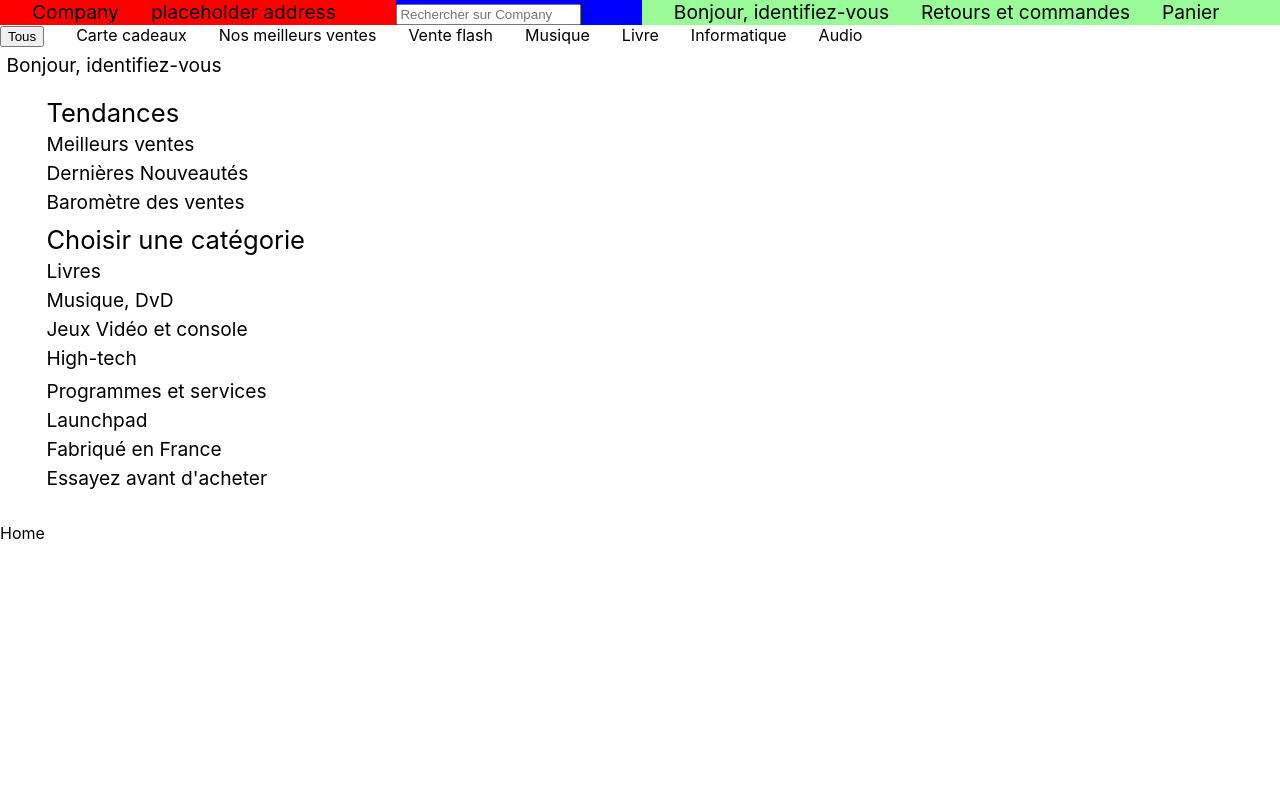
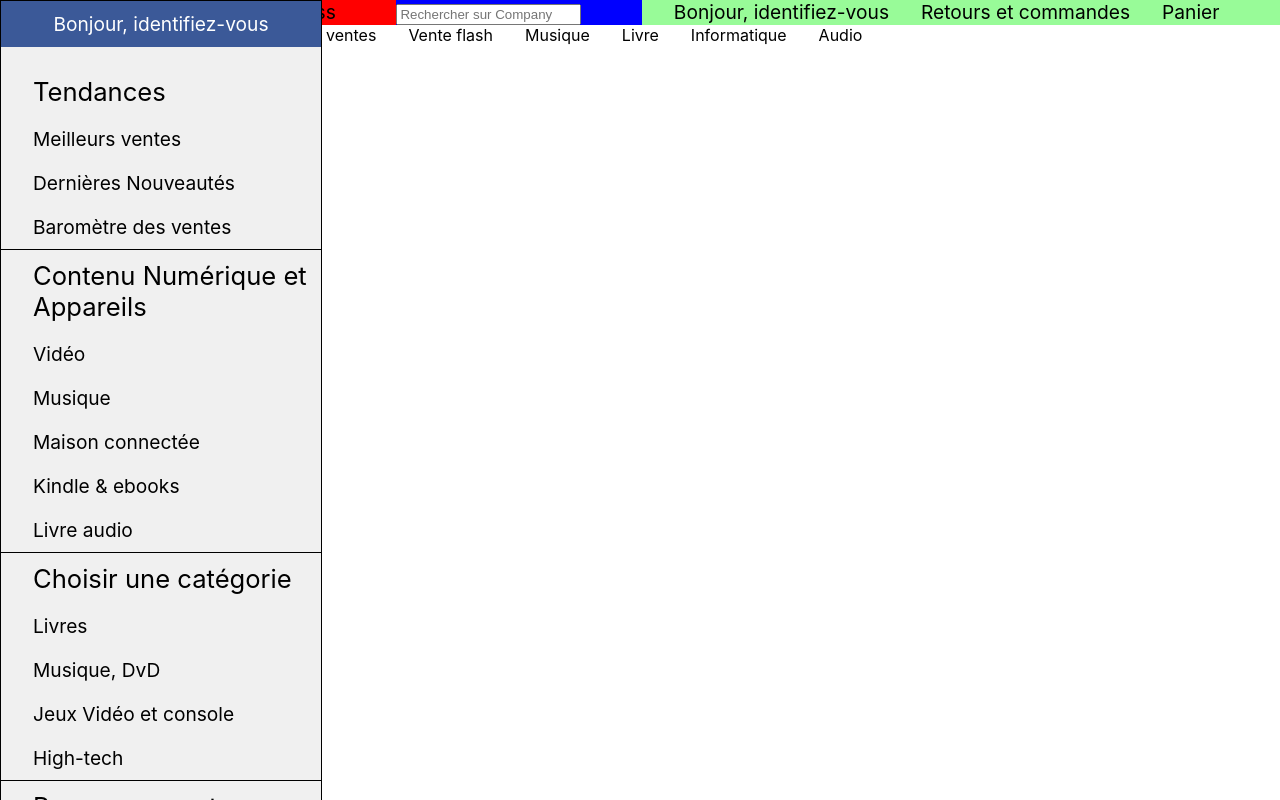
Before and after one commit to SacleuxBenoit/sandbox-react, a React (Create React App) app in the folder uisandbox/: page / in a window 1280 px wide. Both pictures are taken after a click on the button "Tous". Built offline with nearby package versions, Linux system fonts and the light colour scheme.

Commit message:
update UI for LeftNavBar

```diff
--- a/uisandbox/src/components/LeftNavBar.js
+++ b/uisandbox/src/components/LeftNavBar.js
@@ -3,13 +3,22 @@ import '../styles/LeftNavBar.css'
 function LeftNavBar() {
     return (
         <div className="containerNavLeft">
-            <div>Bonjour, identifiez-vous</div>
+            <div className='identification'>Bonjour, identifiez-vous</div>
             <div>
                 <ul>
                     <li className="menuTitle">Tendances</li>
                     <li>Meilleurs ventes</li>
                     <li>Dernières Nouveautés</li>
                     <li>Baromètre des ventes</li>
+
+                    <li className="menuSeparator"></li>
+
+                    <li className="menuTitle">Contenu Numérique et Appareils</li>
+                    <li>Vidéo</li>
+                    <li>Musique</li>
+                    <li>Maison connectée</li>
+                    <li>Kindle & ebooks</li>
+                    <li>Livre audio</li>
 
                     <li className="menuSeparator"></li>
 
@@ -20,7 +29,8 @@ function LeftNavBar() {
                     <li>High-tech</li>
 
                     <li className="menuSeparator"></li>
-                    <li>Programmes et services</li>
+
+                    <li className='menuTitle'>Programmes et services</li>
                     <li>Launchpad</li>
                     <li>Fabriqué en France</li>
                     <li>Essayez avant d'acheter</li>
--- a/uisandbox/src/styles/LeftNavBar.css
+++ b/uisandbox/src/styles/LeftNavBar.css
@@ -1,14 +1,43 @@
 .containerNavLeft {
+    position: fixed;
+    top: 0;
+    left: 0;
+    height: 100vh;
     font-size: 1.2rem;
-    padding: .4rem;
+    width: 25%;
+    border: 1px solid black;
+    z-index: 1000;
+    background-color: #f0f0f0;
+    overflow: scroll;
+    overflow-x: hidden;
+}
+
+.identification {
+    background-color: rgb(59, 89, 152);
+    color: white;
+    text-align: center;
+    padding: 11px 0;
 }
 
 .containerNavLeft,
 ul,
 li {
-    padding-bottom: .3rem;
+    padding: 0;
+}
+
+li:not(.menuSeparator) {
+    padding: 10px 0;
+    padding-left: 2rem;
+}
+
+li:not(.menuTitle, .menuSeparator):hover {
+    background-color: rgba(170, 170, 170, 0.292);
 }
 
 .menuTitle {
     font-size: 1.6rem;
 }
+
+.menuSeparator {
+    border-bottom: 1px solid black;
+}
```
